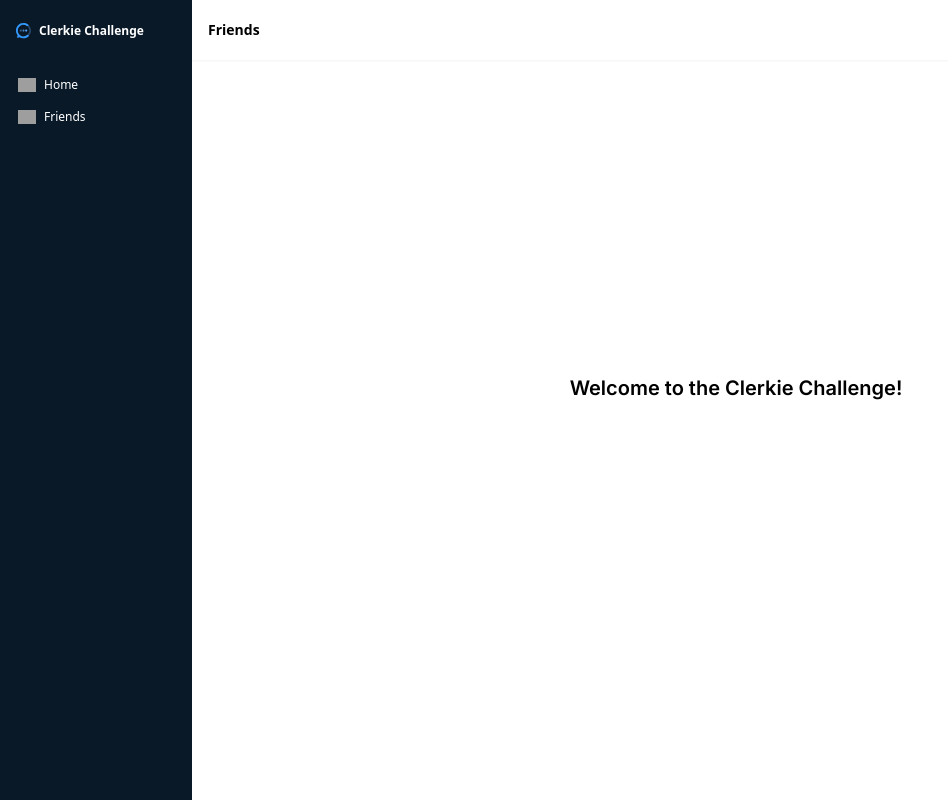
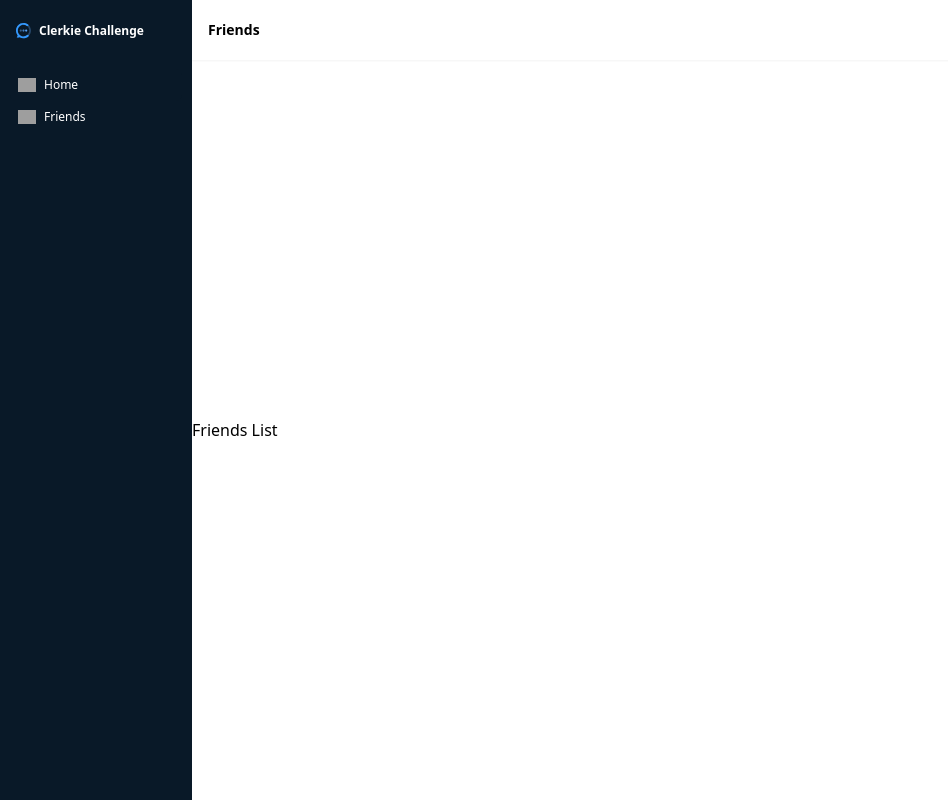
Before and after one commit to nabonitasen/nextjs, a Next.js app: page /friends in a window 1280 px wide. Shown: the whole page, without its empty margins (0-948 px from the left). Built offline with nearby package versions, Linux system fonts and the light colour scheme; grey boxes are pictures that could not be loaded.

Commit message:
edit agn

```diff
--- a/app/friends/page.tsx
+++ b/app/friends/page.tsx
@@ -1,3 +1,6 @@
+import React from 'react';
+//import FriendsList from './FriendsList';
+
 export default function Page() {
   return (
     <div className="flex flex-col h-screen bg-white">
@@ -8,9 +11,10 @@ export default function Page() {
 
       {/* Main content with flexbox to center "Welcome" message vertically */}
       <main className="flex-grow flex flex-col justify-center items-center">  {/* Added flex-col and justify-center */}
-        <p className="text-center text-xl font-semibold" style={{ fontFamily: 'Inter, sans-serif', marginBottom: '85px' }}>
-          Welcome to the Clerkie Challenge!
-        </p>
+        <div className="container">
+          <h1>Friends List</h1>
+
+        </div>
       </main>
     </div>
   );
```
Also changed, not shown: 1 other file (tests, documents, lock files or other folders).
